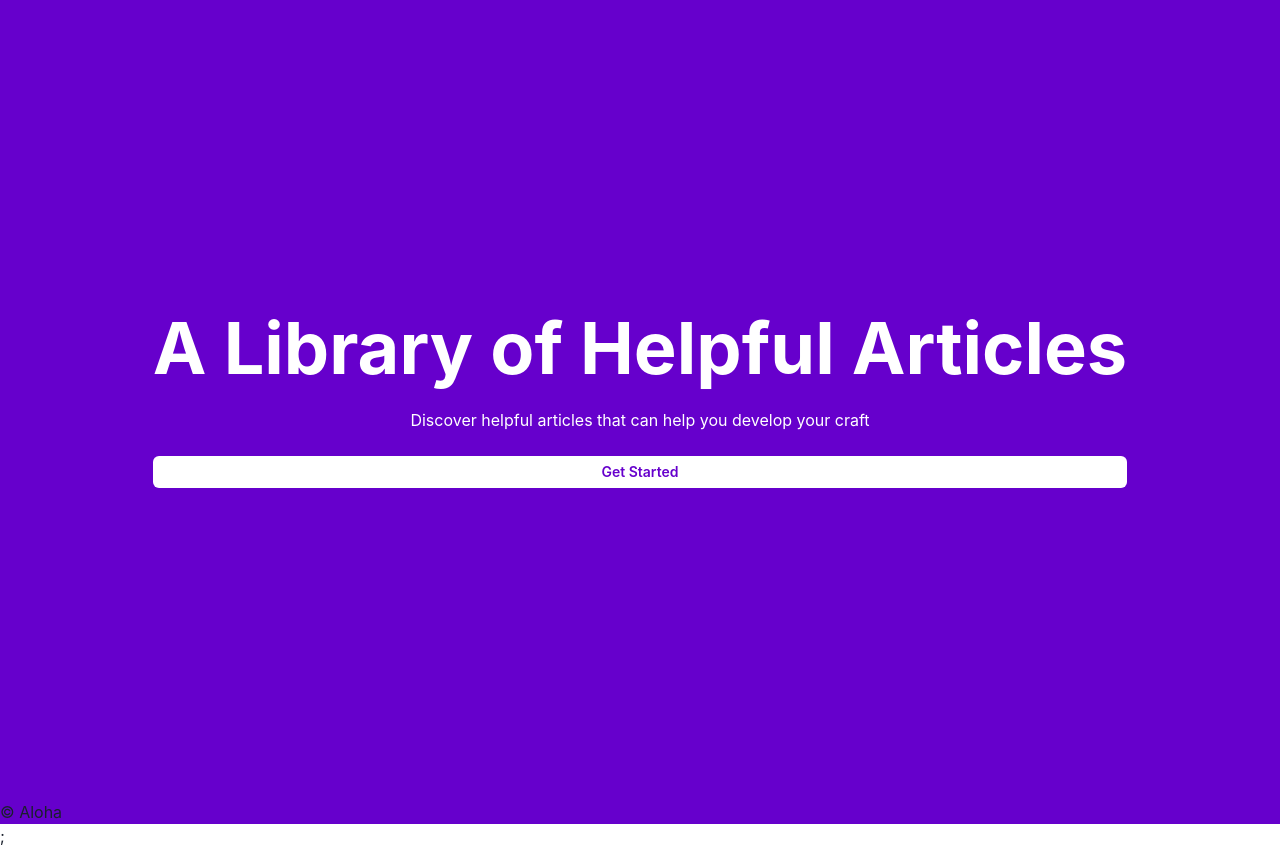
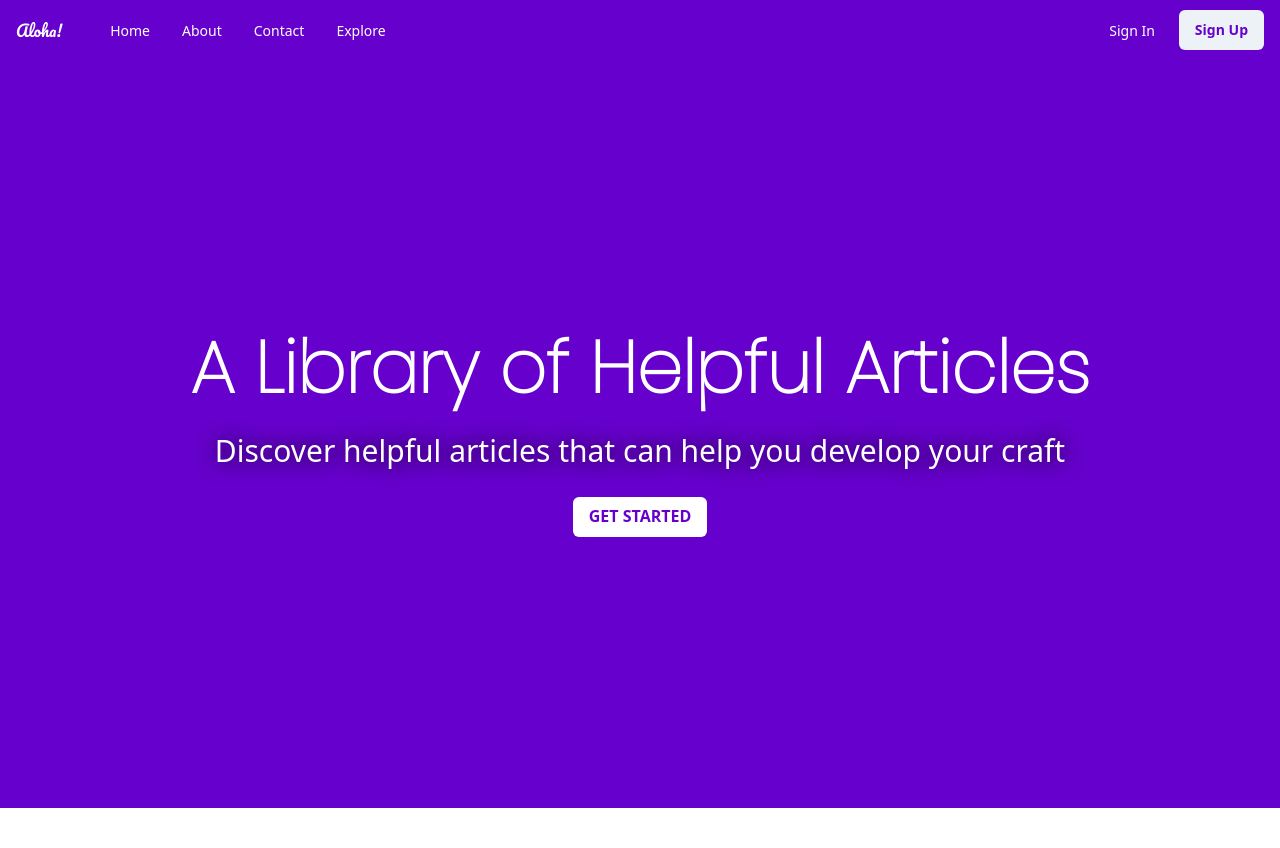
Before and after one commit to CecilJS/Aloha, a Next.js app: page / in a window 1280 px wide. After the commit the page ends 808 px from the top, so only its background shows below. Built offline with nearby package versions, Linux system fonts and the light colour scheme.

Commit message:
Added navbar to landing page

```diff
--- /dev/null
+++ b/components/layouts/Header.tsx
@@ -0,0 +1,290 @@
+import NavItem from "../interfaces/interfaces";
+import {
+  Box,
+  Flex,
+  Text,
+  IconButton,
+  Stack,
+  Collapse,
+  Icon,
+  Link,
+  PopoverContent,
+  useColorModeValue,
+  useBreakpointValue,
+  useDisclosure,
+  Button,
+} from "@chakra-ui/react";
+import {
+  HamburgerIcon,
+  CloseIcon,
+  ChevronDownIcon,
+  ChevronRightIcon,
+} from "@chakra-ui/icons";
+
+export default function Header() {
+  const { isOpen, onToggle } = useDisclosure();
+
+  return (
+    <Box>
+      <Flex
+        bg={useColorModeValue("primary", "gray.800")}
+        color={useColorModeValue("secondary", "white")}
+        minH={"60px"}
+        py={{ base: 2 }}
+        px={{ base: 4 }}
+        borderBottom={0}
+        borderStyle={"solid"}
+        borderColor={useColorModeValue("gray.200", "gray.900")}
+        align={"center"}
+      >
+        <Flex
+          flex={{ base: 1, md: "auto" }}
+          ml={{ base: -2 }}
+          display={{ base: "flex", md: "none" }}
+        >
+          <IconButton
+            onClick={onToggle}
+            icon={
+              isOpen ? <CloseIcon w={3} h={3} /> : <HamburgerIcon w={5} h={5} />
+            }
+            variant={"ghost"}
+            aria-label={"Toggle Navigation"}
+          />
+        </Flex>
+        <Flex flex={{ base: 1 }} justify={{ base: "center", md: "start" }}>
+          <Text
+            as={Link}
+            href={"/"}
+            textDecoration={"none"}
+            textAlign={useBreakpointValue({ base: "center", md: "left" })}
+            fontFamily={"mono"}
+            color={useColorModeValue("secondary", "primary")}
+            _hover={{
+              textDecoration: "none",
+            }}
+          >
+            Aloha!
+          </Text>
+
+          <Flex display={{ base: "none", md: "flex" }} ml={10}>
+            <DesktopNav />
+          </Flex>
+        </Flex>
+
+        <Stack
+          flex={{ base: 1, md: 0 }}
+          justify={"flex-end"}
+          direction={"row"}
+          spacing={6}
+        >
+          <Button
+            as={"a"}
+            fontSize={"sm"}
+            fontWeight={400}
+            variant={"link"}
+            href={"/signin"}
+            color="secondary"
+            _hover={{
+              bg: "primary",
+              color: "secondary",
+            }}
+          >
+            Sign In
+          </Button>
+          <Button
+            as={"a"}
+            fontSize={"sm"}
+            fontWeight={600}
+            href={"/signup"}
+            color="primary"
+            _hover={{
+              bg: "primary",
+              color: "secondary",
+            }}
+          >
+            Sign Up
+          </Button>
+        </Stack>
+      </Flex>
+
+      <Collapse in={isOpen} animateOpacity>
+        <MobileNav />
+      </Collapse>
+    </Box>
+  );
+}
+
+const DesktopNav = () => {
+  const popoverContentBgColor = useColorModeValue("primary", "secondary");
+
+  return (
+    <Stack direction={"row"} spacing={4}>
+      {NAV_ITEMS.map((navItem) => (
+        <Box key={navItem.label}>
+          <Link
+            p={2}
+            href={navItem.href ?? "#"}
+            fontSize={"sm"}
+            fontWeight={500}
+            color="secondary"
+            _hover={{
+              textDecoration: "none",
+              color: "primary",
+              bg: "secondary",
+            }}
+          >
+            {navItem.label}
+          </Link>
+
+          {navItem.children && (
+            <PopoverContent
+              border={0}
+              boxShadow={"xl"}
+              bg={popoverContentBgColor}
+              p={4}
+              rounded={"xl"}
+              minW={"sm"}
+            >
+              <Stack>
+                {navItem.children.map((child) => (
+                  <DesktopSubNav key={child.label} {...child} />
+                ))}
+              </Stack>
+            </PopoverContent>
+          )}
+        </Box>
+      ))}
+    </Stack>
+  );
+};
+
+const DesktopSubNav = ({ label, href, subLabel }: NavItem) => {
+  return (
+    <Link
+      href={href}
+      role={"group"}
+      display={"block"}
+      p={2}
+      rounded={"md"}
+      _hover={{ bg: useColorModeValue("pink.50", "gray.900") }}
+    >
+      <Stack direction={"row"} align={"right"}>
+        <Box>
+          <Text
+            transition={"all .3s ease"}
+            _groupHover={{ color: "pink.400" }}
+            fontWeight={500}
+          >
+            {label}
+          </Text>
+          <Text fontSize={"sm"}>{subLabel}</Text>
+        </Box>
+        <Flex
+          transition={"all .3s ease"}
+          transform={"translateX(-10px)"}
+          opacity={0}
+          _groupHover={{ opacity: "100%", transform: "translateX(0)" }}
+          justify={"flex-end"}
+          align={"center"}
+          flex={1}
+        >
+          <Icon color={"orimary"} w={5} h={5} as={ChevronRightIcon} />
+        </Flex>
+      </Stack>
+    </Link>
+  );
+};
+
+const MobileNav = () => {
+  return (
+    <Stack
+      bg={useColorModeValue("secondary", "secondary")}
+      p={4}
+      display={{ md: "none" }}
+    >
+      {NAV_ITEMS.map((navItem) => (
+        <MobileNavItem key={navItem.label} {...navItem} />
+      ))}
+    </Stack>
+  );
+};
+
+const MobileNavItem = ({ label, children, href }: NavItem) => {
+  const { isOpen, onToggle } = useDisclosure();
+
+  return (
+    <Stack spacing={4} onClick={children && onToggle}>
+      <Flex
+        py={2}
+        as={Link}
+        href={href ?? "#"}
+        justify={"space-between"}
+        align={"center"}
+        _hover={{
+          textDecoration: "none",
+          outline: "none",
+        }}
+      >
+        <Text
+          fontWeight={600}
+          color={useColorModeValue("primary", "secondary")}
+          _hover={{
+            textDecoration: "none",
+            bg: "primary",
+            color: "secondary",
+            outline: "none",
+            padding: "5px",
+          }}
+        >
+          {label}
+        </Text>
+        {children && (
+          <Icon
+            as={ChevronDownIcon}
+            transition={"all .25s ease-in-out"}
+            transform={isOpen ? "rotate(180deg)" : ""}
+            w={6}
+            h={6}
+          />
+        )}
+      </Flex>
+
+      <Collapse in={isOpen} animateOpacity style={{ marginTop: "0!important" }}>
+        <Stack
+          mt={2}
+          pl={4}
+          borderLeft={1}
+          borderStyle={"solid"}
+          borderColor={useColorModeValue("primary", "secondary")}
+          align={"start"}
+        >
+          {children &&
+            children.map((child) => (
+              <Link key={child.label} py={2} href={child.href}>
+                {child.label}
+              </Link>
+            ))}
+        </Stack>
+      </Collapse>
+    </Stack>
+  );
+};
+
+const NAV_ITEMS: Array<NavItem> = [
+  {
+    label: "Home",
+    href: "/",
+  },
+  {
+    label: "About",
+    href: "/about",
+  },
+  {
+    label: "Contact",
+    href: "/contact",
+  },
+  {
+    label: "Explore",
+    href: "/explore",
+  },
+];
--- a/package.json
+++ b/package.json
@@ -15,6 +15,7 @@
     "test-all": "npm run check-types && npm run check-format && npm run lint && npm run lint:fix && npm run test"
   },
   "dependencies": {
+    "@chakra-ui/icons": "^1.1.7",
     "@chakra-ui/react": "^1.8.8",
     "@emotion/react": "^11.9.0",
     "@emotion/styled": "^11.8.1",
--- a/pages/_app.tsx
+++ b/pages/_app.tsx
@@ -5,7 +5,7 @@ import { themeAloha } from "../styles/theme";
 function MyApp({ Component, pageProps }: AppProps) {
   return (
     <ChakraProvider theme={themeAloha}>
-      <Component {...pageProps} />;
+      <Component {...pageProps} />
     </ChakraProvider>
   );
 }
--- a/pages/index.tsx
+++ b/pages/index.tsx
@@ -1,6 +1,7 @@
-import { Button, Flex, Heading, Text } from "@chakra-ui/react";
+import { Button, Flex, Heading, Text, Link } from "@chakra-ui/react";
 import type { NextPage } from "next";
 import Head from "next/head";
+import Header from "../components/layouts/Header";
 
 const Home: NextPage = () => {
   return (
@@ -12,37 +13,60 @@ const Home: NextPage = () => {
           content="Aloha is simply a library of helpful articles that can help you develop your craft. For computer scientists by computer scientists."
         />
         <link rel="icon" href="/" />
+        <link rel="preconnect" href="https://fonts.googleapis.com" />
+        <link rel="preconnect" href="https://fonts.gstatic.com" />
+        <link
+          href="https://fonts.googleapis.com/css2?family=Pacifico&family=Poppins:wght@100&display=swap"
+          rel="stylesheet"
+        />
       </Head>
+      <Header />
+      <main>
         <Flex
-        height="100vh"
+          height="93.5vh"
           alignItems="center"
           justifyContent="center"
           bg="primary"
         >
-        <main>
-          <Flex direction="column" p={12} bg="primary" color="secondary">
+          <Flex
+            direction="column"
+            p={12}
+            bg="primary"
+            color="secondary"
+            alignItems="center"
+            justifyContent="center"
+          >
             <Heading as="h1" size="4xl" mb={6}>
               A Library of Helpful Articles
             </Heading>
 
-            <Text textAlign="center" mb={6}>
+            <Text
+              textAlign="center"
+              mb={6}
+              fontSize="3xl"
+              textShadow="0 0 20px black"
+            >
               Discover helpful articles that can help you develop your craft
             </Text>
             <Button
+              as={Link}
+              href={"/about"}
               color="primary"
               bg="secondary"
-              size="sm"
-              alignItems="center"
-              justifyContent="center"
-              display={"flex"}
-              flexWrap={"wrap"}
+              w="2ovw"
+              _hover={{
+                bg: "primary",
+                color: "secondary",
+                border: "1px solid",
+                borderColor: "secondary",
+                textDecoration: "none",
+              }}
             >
-              Get Started
+              GET STARTED
             </Button>
           </Flex>
+        </Flex>
       </main>
-      </Flex>
-      <footer>&copy; Aloha</footer>
     </div>
   );
 };
--- a/styles/theme.ts
+++ b/styles/theme.ts
@@ -8,4 +8,9 @@ export const themeAloha = extendTheme({
     highlight: "#2a69ac",
     warning: "#ffb400",
   },
+  fonts: {
+    body: "system-ui, sans-serif",
+    heading: "Poppins, sans-serif",
+    mono: "Pacifico, cursive",
+  },
 });
```
Also changed, not shown: components/interfaces/interfaces.tsx (+6 -14 lines), tsconfig.json (+7 -1 lines), 1 other file (tests, documents, lock files or other folders). Lines whose indentation alone changed are shown as unchanged.
